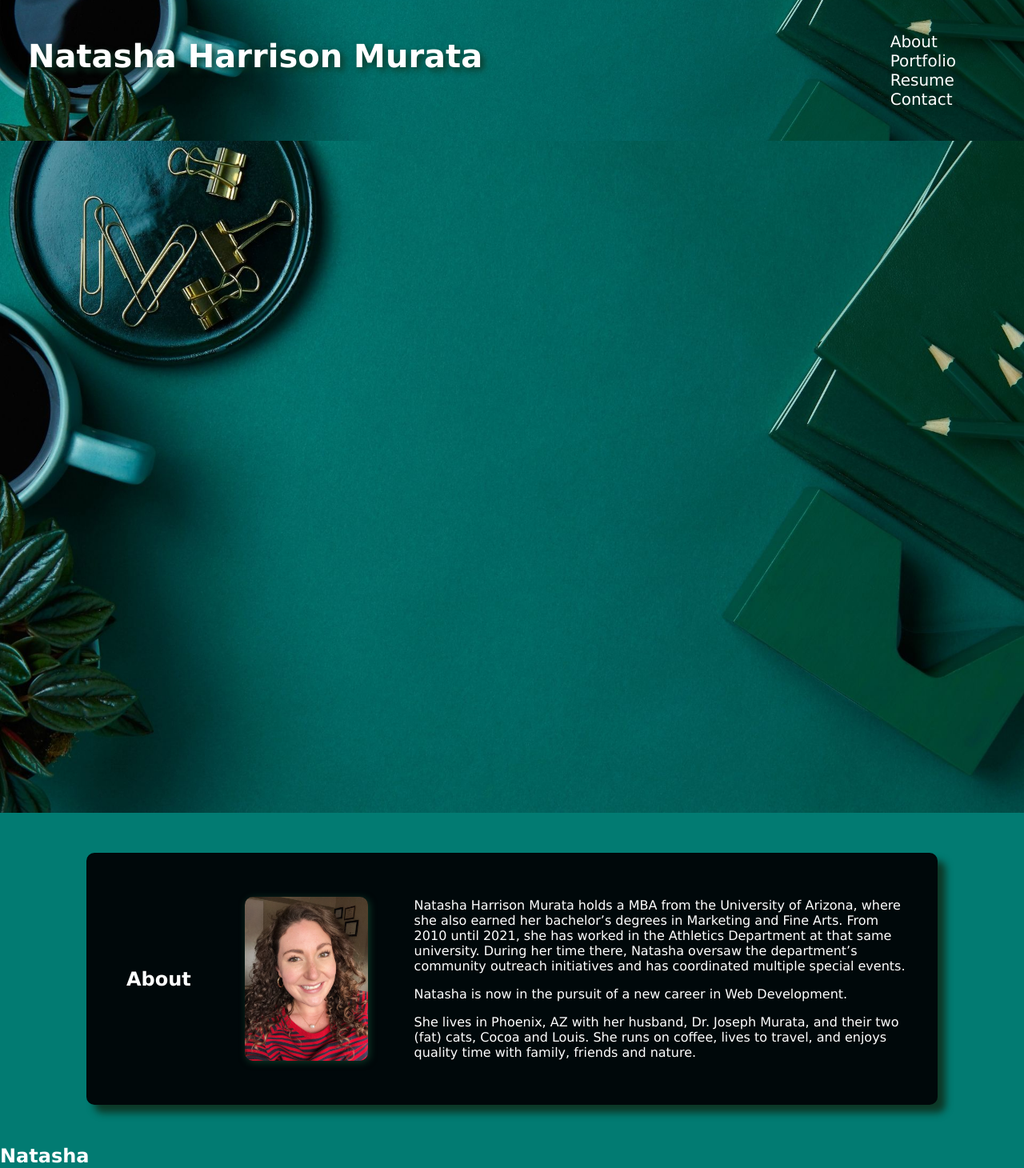
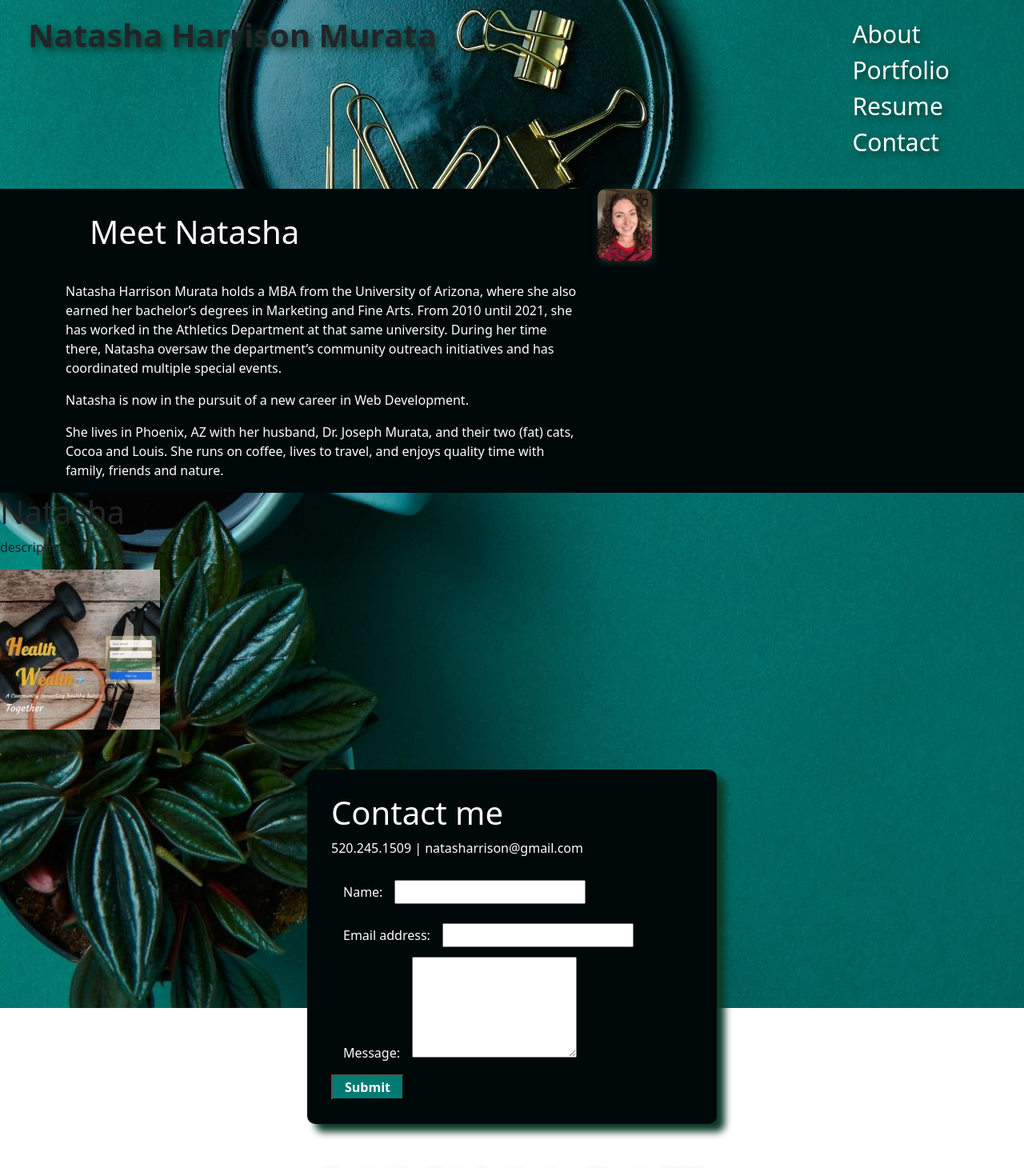
Before and after one commit to natasharrison/natasharrison_portfolio, a React (Create React App) app: page / in a window 1280 px wide. Shown: the top 1460 px of the page at 80% size. Built offline with nearby package versions, Linux system fonts and the light colour scheme.

Commit message:
bootstrap added

```diff
--- a/package.json
+++ b/package.json
@@ -7,7 +7,9 @@
     "@testing-library/jest-dom": "^5.14.1",
     "@testing-library/react": "^11.2.7",
     "@testing-library/user-event": "^12.8.3",
+    "bootstrap": "^5.1.3",
     "react": "^17.0.2",
+    "react-bootstrap": "^2.1.0",
     "react-dom": "^17.0.2",
     "react-pdf": "^5.3.2",
     "react-scripts": "4.0.3",
--- a/src/App.js
+++ b/src/App.js
@@ -5,6 +5,7 @@ import Footer from './components/Footer';
 import Portfolio from './components/Portfolio';
 import About from './components/About';
 import Contact from './components/Contact';
+import 'bootstrap/dist/css/bootstrap.min.css';
 
 function App() {
   return (
--- a/src/components/About/index.js
+++ b/src/components/About/index.js
@@ -1,21 +1,43 @@
-import React from 'react';
-import headshot from '../../assets/headshot/headshot.JPG';
+import React from "react";
+import headshot from "../../assets/headshot/headshot.JPG";
 
 function About() {
   return (
-
     <section className="About" id="about">
-      <h1 className="Title"> About </h1>
+      <div class="container">
+        <div class="row">
+          <div class="col-md-7">
+          <h1 className="Title">Meet Natasha </h1>
+          <span className="About-Content">
+            <p>
+              Natasha Harrison Murata holds a MBA from the University of
+              Arizona, where she also earned her bachelor’s degrees in Marketing
+              and Fine Arts. From 2010 until 2021, she has worked in the
+              Athletics Department at that same university. During her time
+              there, Natasha oversaw the department’s community outreach
+              initiatives and has coordinated multiple special events.
+            </p>
+            <p>
+              Natasha is now in the pursuit of a new career in Web Development.
+            </p>
+            <p>
+              {" "}
+              She lives in Phoenix, AZ with her husband, Dr. Joseph Murata, and
+              their two (fat) cats, Cocoa and Louis. She runs on coffee, lives
+              to travel, and enjoys quality time with family, friends and
+              nature.
+            </p>
+          </span>
+          </div>
+          <div class="col-md-5">
           <img
             src={headshot}
             alt="profile of Natasha"
-        style = {{ width:"15%"}}
+            style={{ width: "15%" }}
             className="Headshot"
           />
-    <div className="About-Content">
-      <p>Natasha Harrison Murata holds a MBA from the University of Arizona, where she also earned her bachelor’s degrees in Marketing and Fine Arts. From 2010 until 2021, she has worked in the Athletics Department at that same university. During her time there, Natasha oversaw the department’s community outreach initiatives and has coordinated multiple special events.</p>
-      <p>Natasha is now in the pursuit of a new career in Web Development.</p>
-      <p> She lives in Phoenix, AZ with her husband, Dr. Joseph Murata, and their two (fat) cats, Cocoa and Louis. She runs on coffee, lives to travel, and enjoys quality time with family, friends and nature.</p>
+          </div>
+        </div>
       </div>
     </section>
   );
--- a/src/index.css
+++ b/src/index.css
@@ -12,6 +12,8 @@ body {
   -webkit-font-smoothing: antialiased;
   -moz-osx-font-smoothing: grayscale;
   margin: 0;
+  background-image: url("./assets/cover/cover-image.jpg");
+  background-repeat: no-repeat;
 }
 
 header {
@@ -21,12 +23,12 @@ header {
   flex-wrap: wrap;
   position: sticky;
   top: 0;
-  background-image: url("./assets/cover/cover-image.jpg");
+  /* background-image: url("./assets/cover/cover-image.jpg"); */
   background-size: cover;
   background-position: 80%;
   background-attachment: fixed;
   z-index: 9999;
-  font-size: 20px;
+  font-size: 30px;
 }
 
 .Header {
@@ -52,9 +54,9 @@ li {
   list-style: none;
 }
 
-.Hero {
-  background-image: url("./assets/cover/cover-image.jpg");
-  background-repeat: no-repeat;
+/* .Hero { */
+  /* background-image: url("./assets/cover/cover-image.jpg"); */
+  /* background-repeat: no-repeat;
   background-attachment: fixed;
   background-position: 80%;
   height: 800px;
@@ -62,27 +64,24 @@ li {
   background-size: cover;
   display: flex;
   flex-wrap: wrap;
-}
+}  */
 
 .About {
   background-color: var(--secondary-color);
   color: #fff;
-  margin: 50px auto;
+  /* margin: 50px auto;
   padding: 20px;
-  width: 80%;
+  width: 80%; */
   display: flex;
   flex-wrap: wrap;
   align-items: center;
   justify-content: space-between;
-  border: 30px;
-  border-radius: 10px;
-  box-shadow: 10px 10px 10px #0d3827;
 }
 
-.About-Content {
+/* .About-Content {
   width: 60%;
   padding: 20px;
-}
+} */
 
 .Headshot {
   border-radius: 10px;
```
Also changed, not shown: 2 other files (tests, documents, lock files or other folders). Lines whose indentation alone changed are shown as unchanged.
